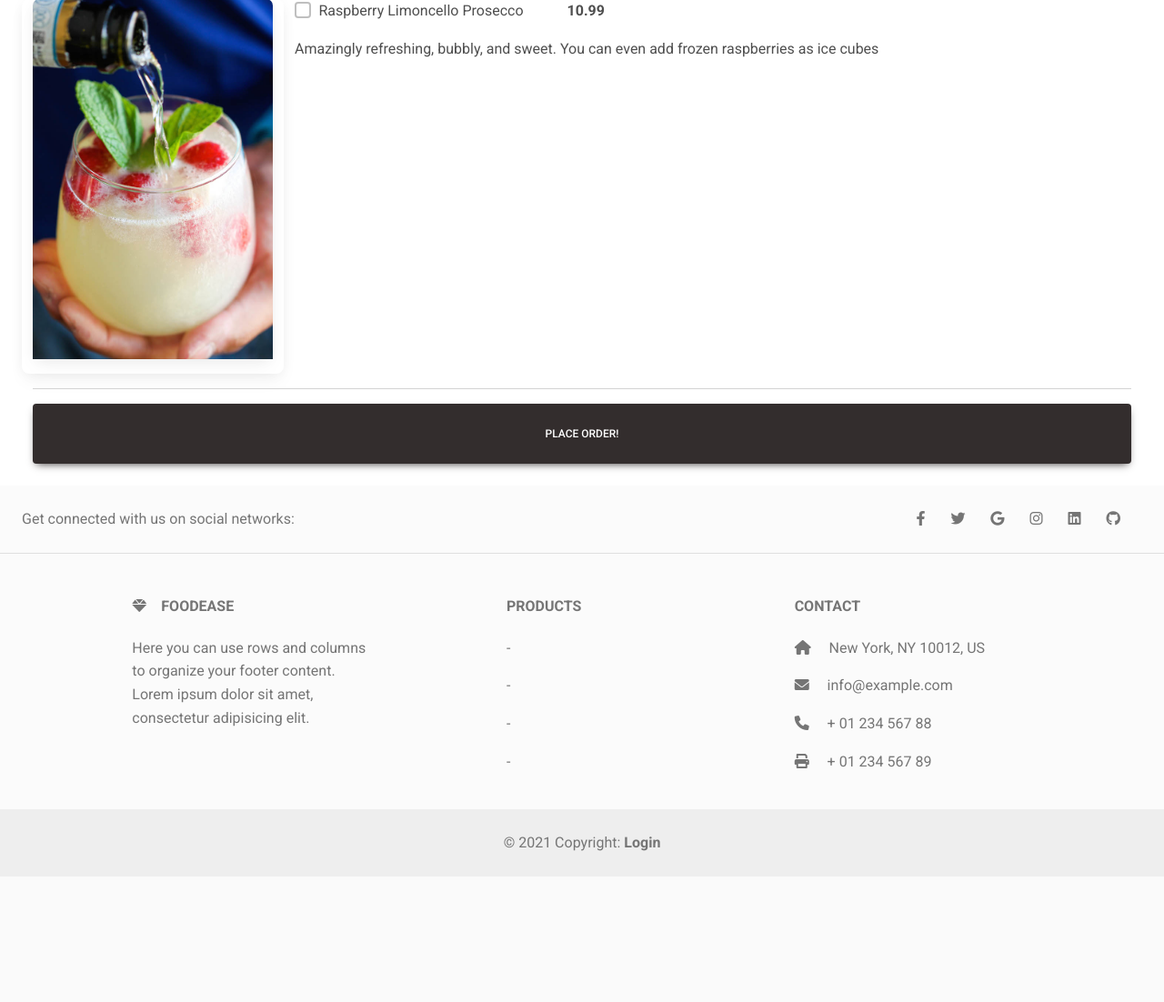
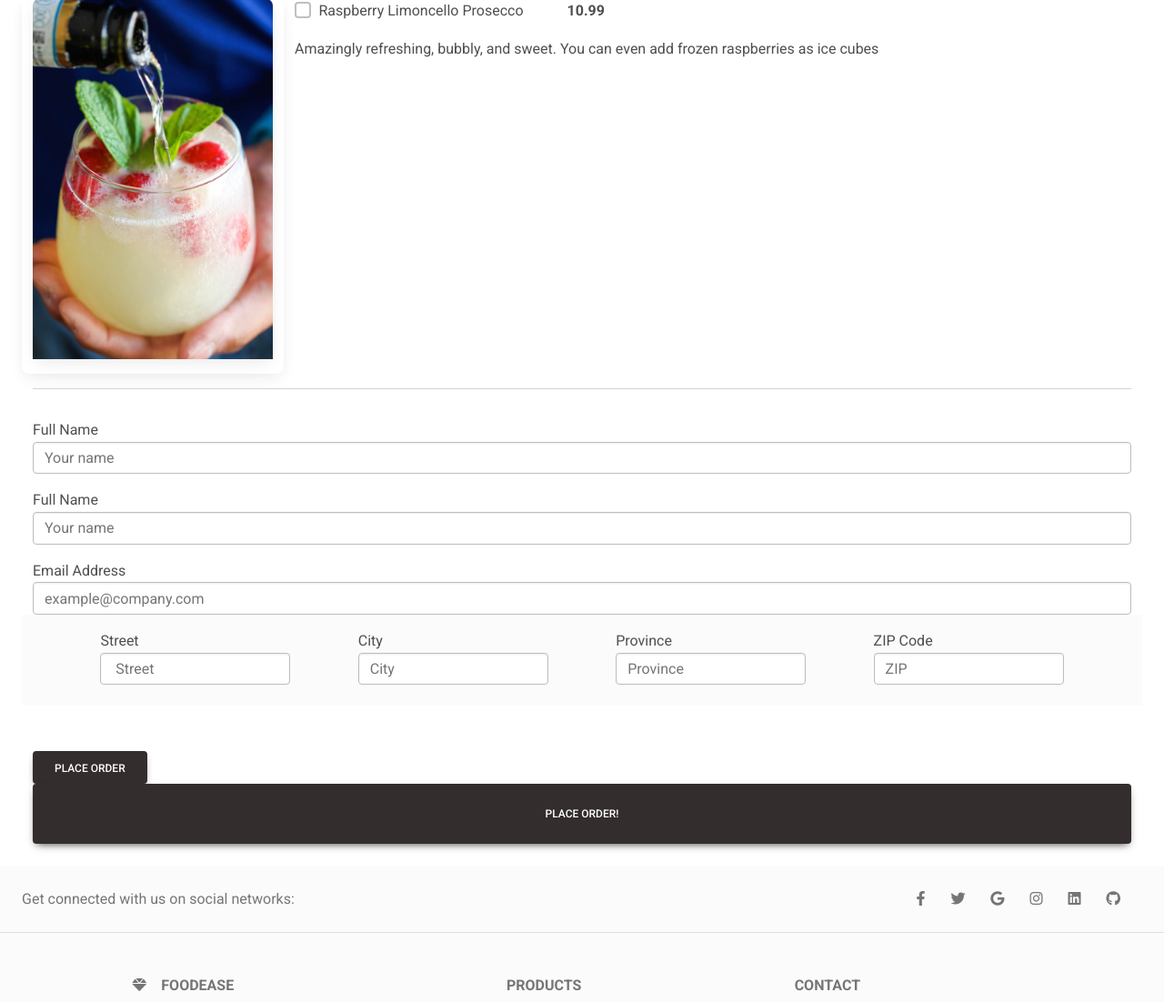
Before and after one commit to ThryLox/FoodeEase, a Django app: page /order/ in a window 1280 px wide. Shown: the part 2034-3136 px from the top of the page at 91% size. Before the commit the page ends 2970 px from the top, so only its background shows below. Run offline with Django 4.2, Linux system fonts and the light colour scheme; a user stored in the database is signed in; data comes from the database, SQL or seed files in the repository; both versions use the stored data as it was after the commit; some libraries are stand-ins or nearby versions.

Commit message:
OrderModelModified

```diff
--- a/deliver/customer/models.py
+++ b/deliver/customer/models.py
@@ -25,8 +25,11 @@ class OrderModel(models.Model):
     created_on = models.DateTimeField(auto_now_add=True)
     price = models.DecimalField(max_digits=7,decimal_places=2)
     items = models.ManyToManyField('MenuItem', related_name='order', blank =True)
-
-
-
+    name = models.CharField(max_length=50, blank=True)
+    email = models.CharField(max_length=50, blank=True)
+    City = models.CharField(max_length=50, blank=True)
+    street = models.CharField(max_length=50, blank=True)
+    zip_code = models.CharField(max_length=50, blank=True)
+    province = models.CharField(max_length=50, blank=True)
     def __str__(self) -> str:
         return f'Order:{self.created_on.strftime("%b %d %I: %M %p")}'
--- a/deliver/customer/templates/customer/order.html
+++ b/deliver/customer/templates/customer/order.html
@@ -28,28 +28,77 @@
                     <hr />
                 {% endfor %}
                 </div>
+
+
+                <div class="form-group pt-3">
+                    <label for="name">Full Name</label>
+                    <input required class="form-control" type="text" placeholder="Your name" name="name"/>
+                </div>
+
+                <div class="form-group pt-3">
+                    <label for="name">Full Name</label>
+                    <input required class="form-control" type="text" placeholder="Your name" name="name"/>
+                </div>
+
+                <div class="form-group pt-3">
+                    <label for="email">Email Address</label>
+                    <input required class="form-control" type="text" placeholder="example@company.com" name="email"/>
+                </div>
+           <div class="row">
+            <div class="d-flex justify-content-evenly bg-light mb-4" style="height: 100px;">
+                <div class="form-group pt-3">
+                    <label for="street">Street</label>
+                    <input required class="form-control" type="text" placeholder=" Street" name="street"/>
+                </div>
+
+                <div class="form-group pt-3">
+                    <label for="city">City</label>
+                    <input required class="form-control" type="text" placeholder="City" name="city"/>
+                </div>
+
+                <div class="form-group pt-3">
+                    <label for="province">Province</label>
+                    <input required class="form-control" type="text" placeholder="Province" name="province"/>
+                </div>
+
+                <div class="form-group pt-3">
+                    <label for="zip_code">ZIP Code</label>
+                    <input required class="form-control" type="text" placeholder="ZIP" name="zip_code"/>
+                </div>
+            </div>
+        </div>         <br>
+
+        <button type="button" class="btn btn-dark" data-mdb-toggle="modal" data-mdb-target="#submitModal">
+            Place Order
+          </button>
                 <button class="btn btn-dark col-md-12 col-sm-12 p-4">Place Order!</button>
+
+
+
+                <div class="modal fade" id="submitModal" tabindex="-1" aria-labelledby="submitModalLabel" aria-hidden="true">
+                    <div class="modal-dialog">
+                      <div class="modal-content">
+                        <div class="modal-header">
+                          <h5 class="modal-title" id="submitModalLabel">Cofirm Order</h5>
+                          <button type="button" class="btn-close" data-mdb-dismiss="modal" aria-label="Close"></button>
+                        </div>
+                        <div class="modal-body">Are you sure you added everything you wanted?</div>
+                        <div class="modal-footer">
+                          <button type="button" class="btn btn-secondary" data-mdb-dismiss="modal">Close</button>
+                          <button type="submit" class="btn btn-dark">Place Order</button>
+                        </div>
+                      </div>
+                    </div>
+                  </div>
+
+
+
+
+
+
             </form>
         </div>
     </div>
-  <!--
 
-    {% for item in items%}
-    <div
-  class="bg-image card shadow-1-strong"
-  style="background-image: url('{{item.image.url}}');"
->
-  <div class="card-body text-white">
-    <h5 class="card-title">Card title</h5>
-    <p class="card-text">
-      Some quick example text to build on the card title and make up the bulk of the
-      card's content.
-    </p>
-    <a href="#!" class="btn btn-outline-light">Button</a>
-  </div>
-</div>
-
-{%endfor%}
--->
 </div>
 {% endblock content %}
--- a/deliver/customer/views.py
+++ b/deliver/customer/views.py
@@ -50,6 +50,14 @@ class Order(LoginRequiredMixin,View):
         return render(request, 'customer/order.html', context)
 
     def post(self, request, *args, **kwargs):
+
+        name = request.POST.get('name')
+        email = request.POST.get('email')
+        city = request.POST.get('city')
+        street = request.POST.get('street')
+        province = request.POST.get('province')
+        zip_code = request.POST.get('zip_codename')
+
         order_items = {
             'items': []
         }
@@ -76,7 +84,13 @@ class Order(LoginRequiredMixin,View):
             item_ids.append(item['id'])
 
 
-        order = OrderModel.objects.create(price=price)
+        order = OrderModel.objects.create(
+            price=price,
+            name=name, email=email,
+            street=street,
+            city=city,
+            province=province,
+            zip_code=zip_code)
         order.items.add(*item_ids)
 
         context = {
```
Also changed, not shown: deliver/customer/migrations/0003_ordermodel_city_ordermodel_email_ordermodel_name_and_more.py (added), deliver/db.sqlite3.
